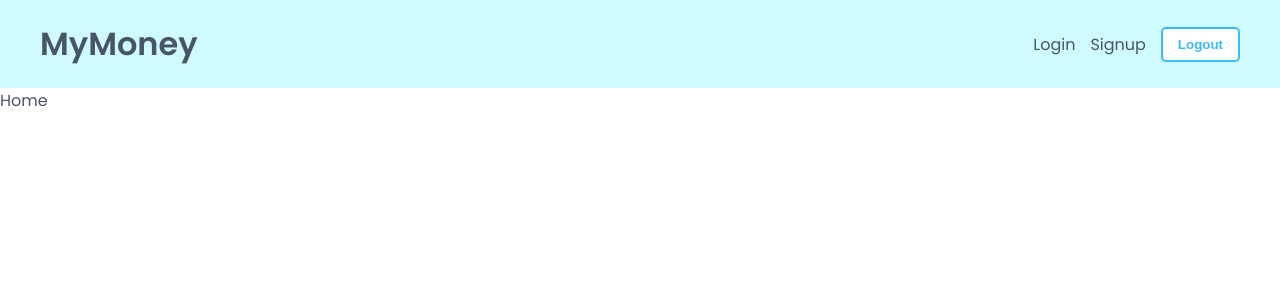
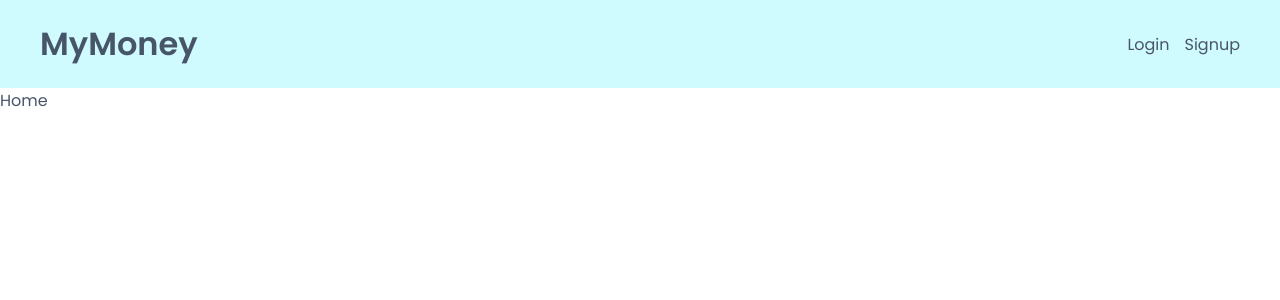
Before and after one commit to pviethung/react-firebase-dumb, a React (Create React App) app: page / in a window 1280 px wide. Shown: the top 300 px of the page. Built offline with nearby package versions, Linux system fonts and the light colour scheme.

Commit message:
add protected routes

```diff
--- a/src/App.js
+++ b/src/App.js
@@ -1,21 +1,25 @@
-import { Route, Routes } from 'react-router-dom';
+import { Navigate, Route, Routes } from 'react-router-dom';
 import Navbar from './components/Navbar';
 import Home from './pages/Home/Home';
+import Signup from './pages/Signup/Signup';
 import Login from './pages/Login/Login';
-import Signup from './pages/Signup/Signup';
 import './App.css';
-import AuthContextProvider from './contexts/AuthContext';
+import { useAuthContext } from './hooks/useAuthContext';
 
 function App() {
+  const { user } = useAuthContext();
   return (
-    <AuthContextProvider>
+    <>
       <Navbar />
       <Routes>
         <Route path="/" element={<Home />} />
-        <Route path="/login" element={<Login />} />
+        <Route
+          path="/login"
+          element={!user ? <Login /> : <Navigate to="/" replace />}
+        />
         <Route path="/signup" element={<Signup />} />
       </Routes>
-    </AuthContextProvider>
+    </>
   );
 }
 
--- a/src/components/Navbar.js
+++ b/src/components/Navbar.js
@@ -1,20 +1,31 @@
 import { Link } from 'react-router-dom';
+import { useAuthContext } from '../hooks/useAuthContext';
 import styles from './Navbar.module.css';
 
 const Navbar = () => {
+  const { user } = useAuthContext();
+
   return (
     <nav className={`${styles.container}`}>
       <ul className="container">
         <li>MyMoney</li>
+
+        {!user?.displayName && (
+          <>
             <li>
               <Link to="/login">Login</Link>
             </li>
             <li>
               <Link to="/signup">Signup</Link>
             </li>
+          </>
+        )}
+
+        {user?.displayName && (
           <li>
             <button className="btn">Logout</button>
           </li>
+        )}
       </ul>
     </nav>
   );
--- a/src/index.js
+++ b/src/index.js
@@ -2,13 +2,16 @@ import React from 'react';
 import ReactDOM from 'react-dom/client';
 import App from './App';
 import { BrowserRouter } from 'react-router-dom';
+import AuthContextProvider from './contexts/AuthContext';
 
 const root = ReactDOM.createRoot(document.getElementById('root'));
 root.render(
   <BrowserRouter>
-    <React.StrictMode>
-      <App />
-    </React.StrictMode>
+    <AuthContextProvider>
+      <React.StrictMode>
+        <App />
+      </React.StrictMode>
+    </AuthContextProvider>
   </BrowserRouter>
 );
 
```
Also changed, not shown: src/hooks/useLogout.js (added). Lines whose indentation alone changed are shown as unchanged.
